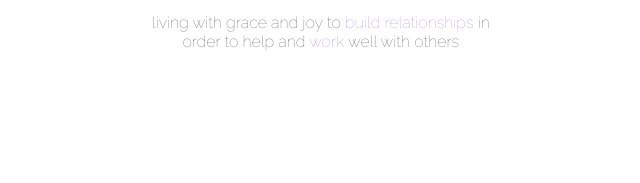
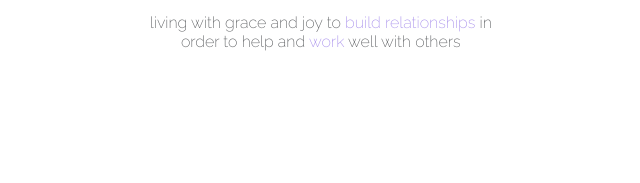
Before and after one commit to gabykeyy/gabykeyy, a plain HTML site: page index.html in a window 1280 px wide. Shown: the part 372-555 px from the top of the page, 98-738 px from the left. Drawn offline with Linux system fonts and the light colour scheme.

Commit message:
changing thickness of font

```diff
--- a/index.html
+++ b/index.html
@@ -2,7 +2,7 @@
 <html>
 <head>
 <style type="text/css">
-@import 'https://fonts.googleapis.com/css?family=Raleway:100, 700';
+@import 'https://fonts.googleapis.com/css?family=Raleway:200, 700';
 
 .title {
 	font-size: 562.5%;
@@ -16,7 +16,7 @@
 	font-size: 100%;
 	font-family: 'Raleway', sans-serif;
 	color: #57595c;
-	font-weight: 100;
+	font-weight: 200;
 	margin: 2%;
 }
 
```
Also changed, not shown: connect/index.html (+2 -2 lines).
